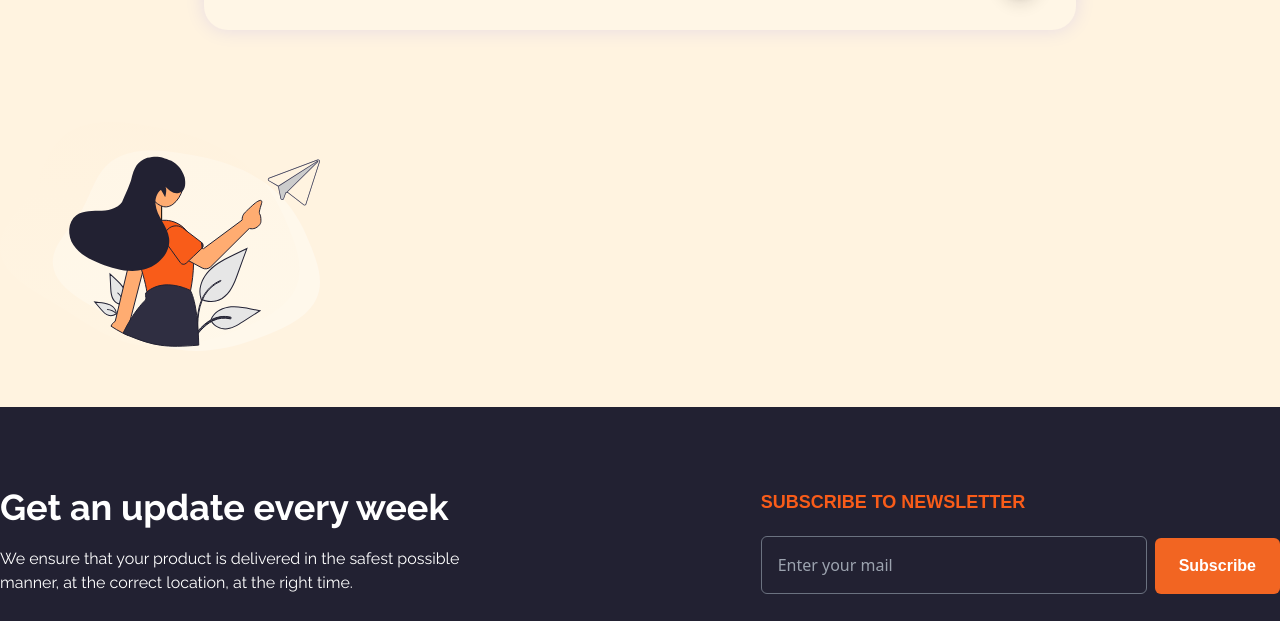
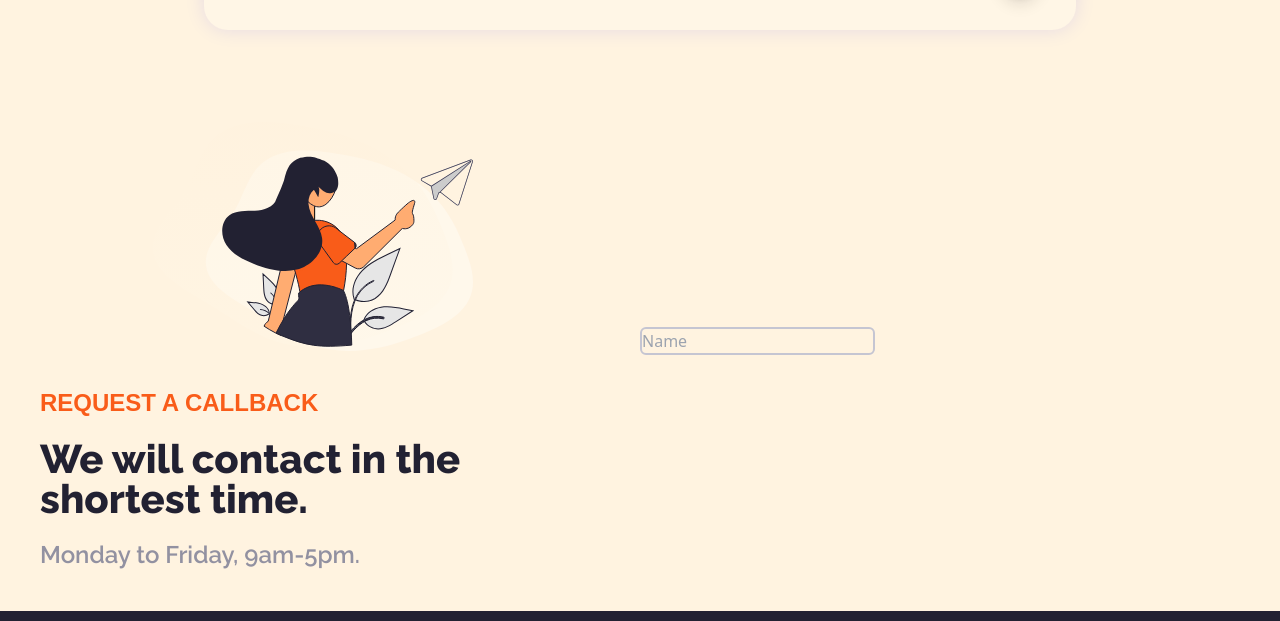
Before and after one commit to mahmudashif/QuriarBox, a React (Vite) app: page / in a window 1280 px wide. Shown: the part 3256-3877 px from the top of the page. Built offline with nearby package versions, Linux system fonts and the light colour scheme.

Commit message:
feat: form part create

```diff
--- a/src/Components/section/Form.jsx
+++ b/src/Components/section/Form.jsx
@@ -1,15 +1,33 @@
 import React from "react";
+import ladisIcon from "/public/Illustration.svg";
 
 const Form = () => {
   return (
     <div className="bg-BackgroundColor pt-10 pb-10">
-      <div className="max-w-max-width mx-auto">
-        <div>
-          <div>
-            <img src="/public/Illustration.svg" alt="" />
+      <div className="max-w-max-width mx-auto flex items-center justify-between">
+        <div className="w-1/2">
+          <div className="flex justify-center mb-5">
+            <img src={ladisIcon} alt="" />
+          </div>
+          <div className="ml-10">
+            <h3 className="text-BasicOrange font-Oxanium font-bold text-2xl">
+              REQUEST A CALLBACK
+            </h3>
+            <h2 className="font-extrabold text-[40px] text-[#222132] font-Raleway w-[452px] mt-5 leading-10">
+              We will contact in the shortest time.
+            </h2>
+            <p className="text-2xl font-semibold text-[#9291A1] mt-5 font-Raleway">
+              Monday to Friday, 9am-5pm.
+            </p>
           </div>
         </div>
-        <div></div>
+        <div className="w-1/2">
+          <input
+            type="text"
+            placeholder="Name"
+            className="bg-transparent border-[2px] border-[#C5C5D2] rounded-md"
+          />
+        </div>
       </div>
     </div>
   );
```
